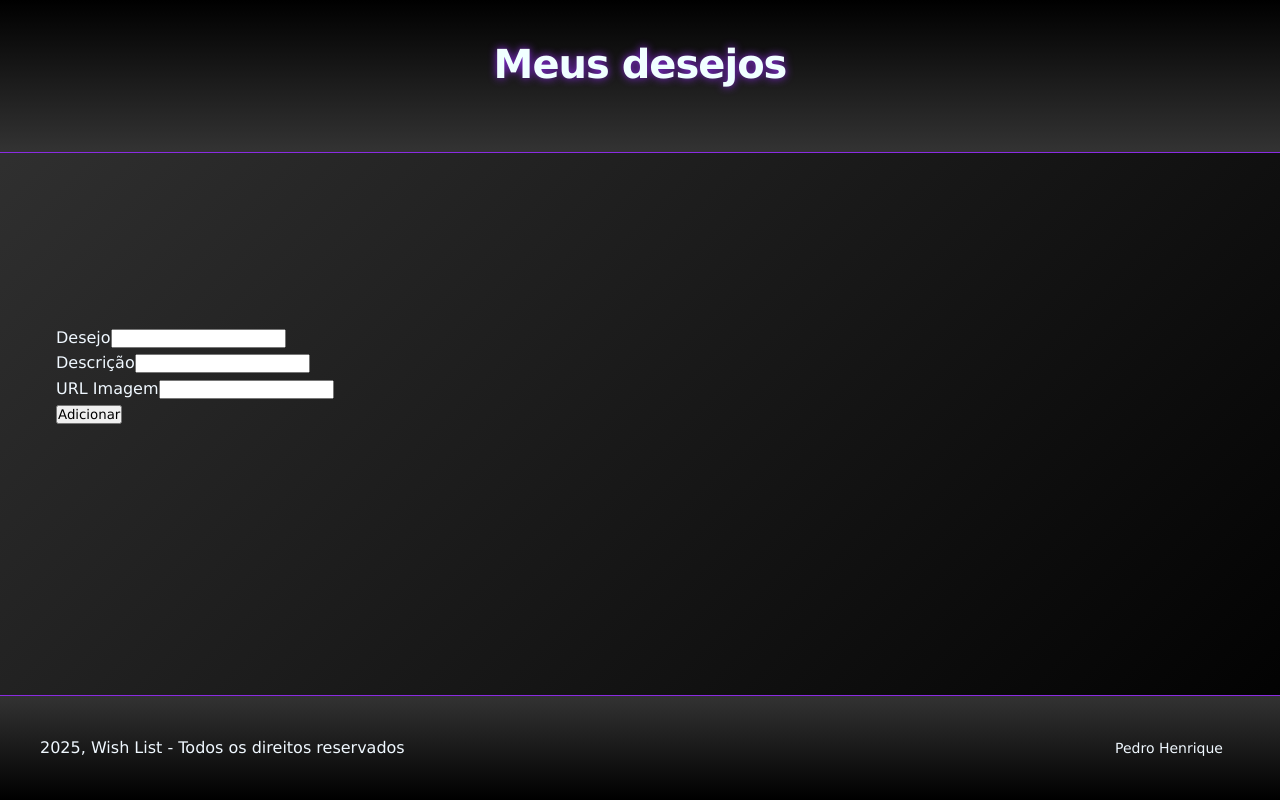
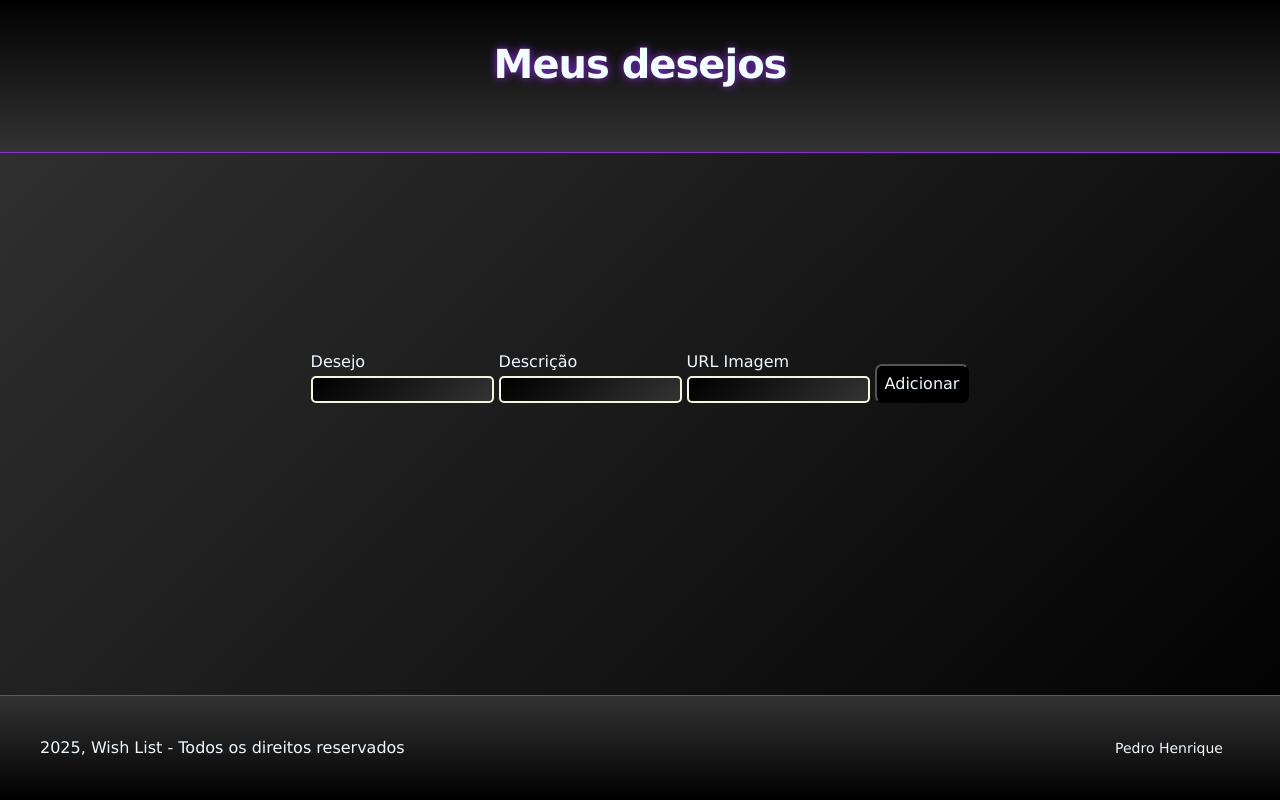
Before and after one commit to preudu-cmd-hash/wish-list, a React (Vite) app: page / in a window 1280 px wide. Built offline with nearby package versions, Linux system fonts and the light colour scheme.

Commit message:
Estilização dos inputs

```diff
--- a/src/Components/AddItemForm/AddItemForm.jsx
+++ b/src/Components/AddItemForm/AddItemForm.jsx
@@ -1,3 +1,5 @@
+import styles from "./AddItemForm.module.css";
+
 export const AddItemForm = ({ handleSubmit, form, setForm }) => {
   const handleChange = (e) => {
     const { name, value } = e.target;
@@ -8,35 +10,40 @@ export const AddItemForm = ({ handleSubmit, form, setForm }) => {
   };
 
   return (
-    <form onSubmit={handleSubmit}>
-      <div>
+    <form className={styles.container} onSubmit={handleSubmit}>
+      <div className={styles.inputContainer}>
         <label htmlFor="name">Desejo</label>
         <input
           type="text"
           name="name"
           value={form.name}
           onChange={handleChange}
+          required
         />
       </div>
-      <div>
+      <div className={styles.inputContainer}>
         <label htmlFor="description">Descrição</label>
         <input
           type="text"
           name="description"
           value={form.description}
           onChange={handleChange}
+          required
         />
       </div>
-      <div>
+      <div className={styles.inputContainer}>
         <label htmlFor="">URL Imagem</label>
         <input
           type="text"
           name="urlImage"
           value={form.urlImage}
           onChange={handleChange}
+          required
         />
       </div>
-      <button type="submit">Adicionar</button>
+      <button className={styles.button} type="submit">
+        Adicionar
+      </button>
     </form>
   );
 };
--- /dev/null
+++ b/src/Components/AddItemForm/AddItemForm.module.css
@@ -0,0 +1,49 @@
+.container {
+  display: flex;
+  flex-wrap: wrap;
+  gap: 5px;
+  padding: 10px;
+  align-items: center;
+  justify-content: center;
+}
+
+.inputContainer {
+  display: flex;
+  flex-direction: column;
+  gap: 2px;
+}
+
+.inputContainer > input {
+  padding: 4px;
+  border: 2px solid #e2e8f0;
+  border-color: beige;
+  border-radius: 5px;
+  background: linear-gradient(135deg, #000 0%, #333 100%);
+  color: beige;
+}
+
+.inputContainer > input:focus {
+  outline: none;
+  border-color: blueviolet;
+  box-shadow: 0 0 5px purple;
+}
+
+.button {
+  background-color: black;
+  color: aliceblue;
+  padding: 8px;
+  border-radius: 7px;
+  place-self: flex-end;
+  font-family: "Lucida Sans", "Lucida Sans Regular", "Lucida Grande",
+    "Lucida Sans Unicode", Geneva, Verdana, sans-serif;
+  font-size: 1rem;
+  cursor: pointer;
+  transition: all 0.2s ease;
+}
+
+.button:hover {
+  background-color: #333;
+  transform: scale(1.5);
+  transform: translateY(-1px);
+  box-shadow: 0 2px 4px blueviolet;
+}
```
